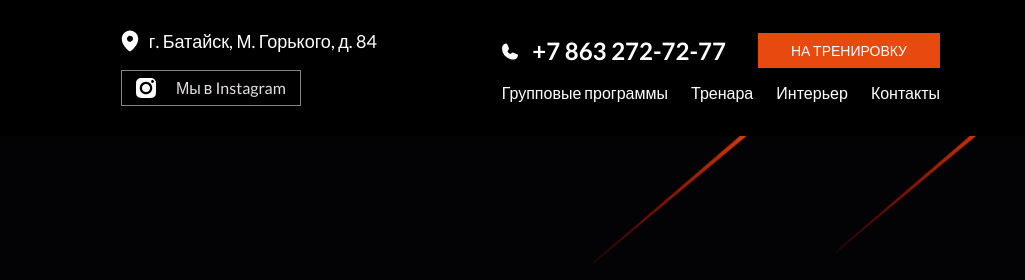
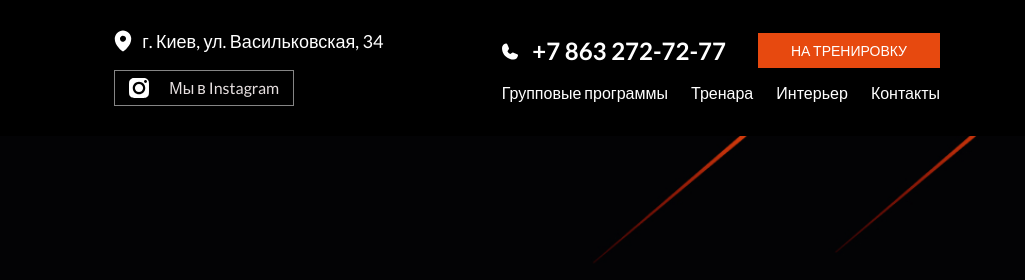
Before and after one commit to dkazarov/Pet_Landing-Level-Fitness, a website: page src/index.html in a window 1280 px wide. Shown: the top 280 px of the page, 255-1280 px from the left. Drawn offline with Linux system fonts and the light colour scheme; files that its build step writes are made by us from their sources.

Commit message:
change addres to header

```diff
--- a/src/index.html
+++ b/src/index.html
@@ -25,7 +25,7 @@
                         d="M8.99902 0.499756C6.81178 0.502351 4.71487 1.37238 3.16826 2.91899C1.62165 4.4656 0.751619 6.56252 0.749023 8.74976C0.749023 15.8088 8.24902 21.1409 8.56836 21.3643C8.69465 21.4525 8.84498 21.4998 8.99902 21.4998C9.15307 21.4998 9.3034 21.4525 9.42969 21.3643C9.74902 21.1409 17.249 15.8088 17.249 8.74976C17.2464 6.56252 16.3764 4.4656 14.8298 2.91899C13.2832 1.37238 11.1863 0.502351 8.99902 0.499756ZM8.99957 5.75003C9.59292 5.75003 10.1729 5.92597 10.6663 6.25562C11.1596 6.58526 11.5441 7.0538 11.7712 7.60198C11.9983 8.15016 12.0577 8.75336 11.9419 9.3353C11.8262 9.91724 11.5405 10.4518 11.1209 10.8713C10.7013 11.2909 10.1668 11.5766 9.58484 11.6924C9.0029 11.8081 8.3997 11.7487 7.85152 11.5217C7.30334 11.2946 6.83481 10.9101 6.50516 10.4167C6.17552 9.92339 5.99957 9.34337 5.99957 8.75003C5.99956 8.35606 6.07715 7.96595 6.22791 7.60196C6.37867 7.23798 6.59965 6.90726 6.87823 6.62868C7.15681 6.3501 7.48753 6.12913 7.85151 5.97837C8.21549 5.82761 8.6056 5.75002 8.99957 5.75003Z"
                         fill="white" />
                   </svg>
-                  г. Батайск, М. Горького, д. 84
+                  г. Киев, ул. Васильковская, 34
                </address>
                <a class="header__instagram instagram" href="#">
                   <svg width="20" height="20" viewBox="0 0 20 20" fill="none" xmlns="http://www.w3.org/2000/svg">
```
Also changed, not shown: dist/index.html.
